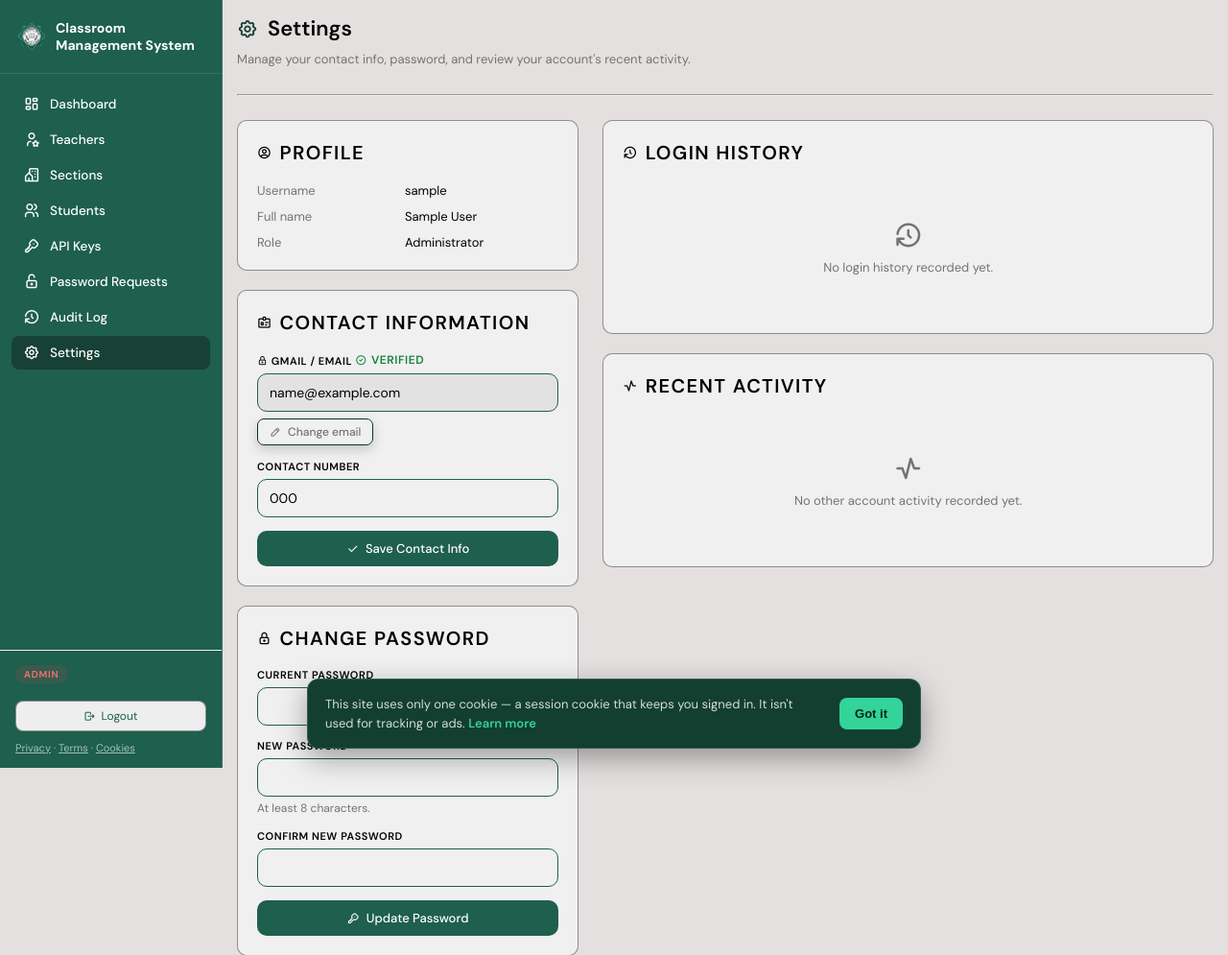
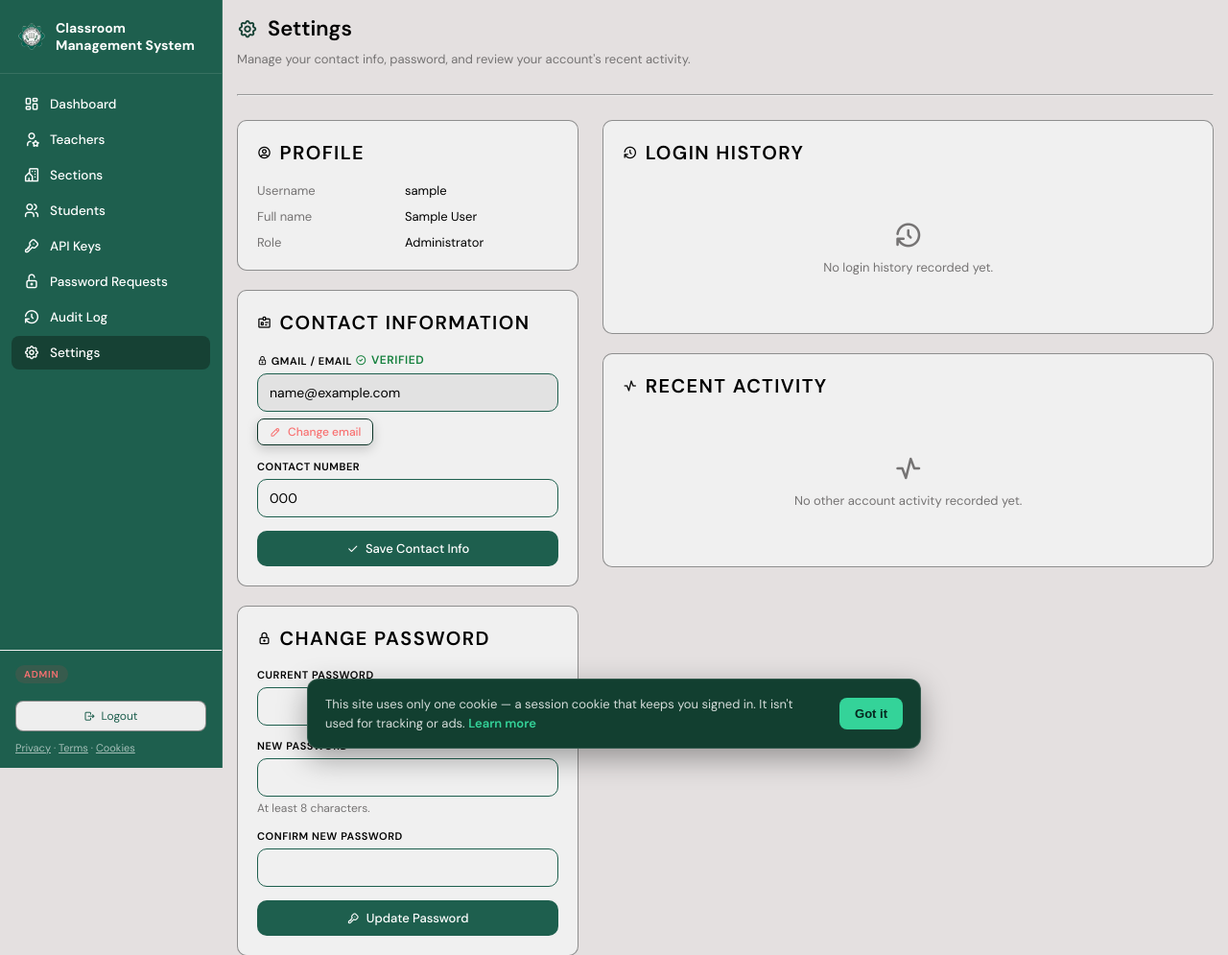
Before and after one commit to Prosper0913/CMS, a PHP site: page /admin/settings.php in a window 1280 px wide, with the pointer over the restyled element. Shown: the top 995 px of the page at 96% size. Run offline with PHP 8.4, Linux system fonts and the light colour scheme; the visitor is signed in with stand-in values (Sample User, id 1); tables that the repository leaves empty or names only in its code hold one stand-in row (values such as "Sample post"); data that the repository does not hold is empty; a stand-in replaces the project's code that opens the database connection; some libraries are stand-ins or nearby versions.

Commit message:
blABLABLA

```diff
--- a/includes/contact_verify.php
+++ b/includes/contact_verify.php
@@ -163,6 +163,8 @@ function contact_otp_css(): void {
   .locked-email-wrap input[readonly]{background:rgba(127,127,127,.12);cursor:not-allowed;flex:1;min-width:200px;}
   .verified-badge{display:inline-flex;align-items:center;gap:4px;font-size:12px;color:#15803d;font-weight:600;}
   .btn-changeEmail{  background: transparent;border: solid 1px var(--bg2);color: var(--text7);}
+  .btn-changeEmail:hover {color: var(--red);
+}
 </style>
 <?php
 }
```
